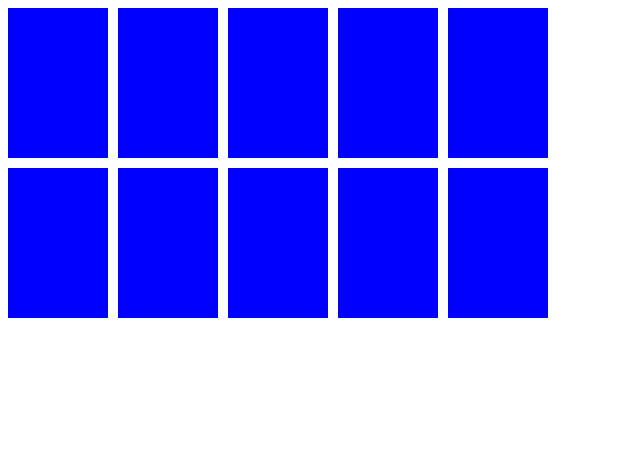
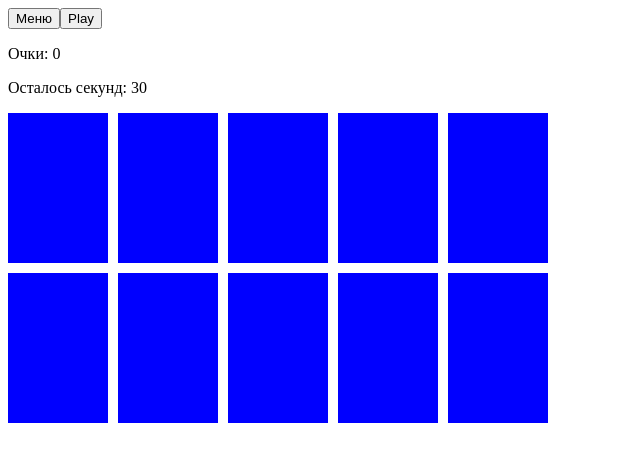
Before and after one commit to Bochesan/memory.game.yandex-praktikum, a React (Vite) app in the folder packages/client/: page /game in a window 1280 px wide. Shown: the top 462 px of the page, without its empty margins (0-640 px from the left). Built offline with nearby package versions, Linux system fonts and the light colour scheme.

Commit message:
Game Page
Таймер и подсчет очков

```diff
--- a/packages/client/src/pages/game-page/game-page.tsx
+++ b/packages/client/src/pages/game-page/game-page.tsx
@@ -1,9 +1,75 @@
+import { useState } from 'react'
 import { GameCanvas } from '../../shared/components/game-canvas'
+import { GameCountdown } from '../../shared/components/game-countdown'
+import { GameScore } from '../../shared/components/game-score'
+
+const CARD_COUNT = 10
+const GAME_TIMER = 30
+
+const handleGameOver = (): void => {
+  const isRepeat = confirm('Вы проиграли! Заново?')
+  if (isRepeat) {
+    location.reload()
+  } else {
+    console.log('Отправляем на страницу уровней')
+  }
+}
 
 export const GamePage = () => {
+  const [isPause, setPause] = useState(true)
+  const [score, setScore] = useState(0)
+  const [seconds, setSeconds] = useState(30)
+
+  const handleMenu = (): void => {
+    const isExit = confirm('Выйти из игры?')
+    if (isExit) {
+      console.log('Отправляем на страницу уровней')
+    }
+  }
+
+  const handlePause = (): void => {
+    setPause(!isPause)
+  }
+
+  const handleGameWin = (): void => {
+    handlePause()
+    const scoreTotal = score + seconds
+    const isContinue = confirm(
+      `Вы выиграли! Получено очков: ${scoreTotal} Продолжить?`
+    )
+    if (isContinue) {
+      location.reload()
+    } else {
+      console.log('Отправляем на страницу уровней')
+    }
+  }
+
+  const handleScore = (addScore: number): void => {
+    setScore(score + addScore)
+  }
+
+  const handleSeconds = (reSeconds: number): void => {
+    setSeconds(reSeconds)
+  }
+
   return (
     <>
-      <GameCanvas />
+      <button onClick={handleMenu}>Меню</button>
+      <button onClick={handlePause}>{isPause ? 'Play' : 'Pause'}</button>
+      <GameScore score={score} />
+      <GameCountdown
+        isPause={isPause}
+        initialSeconds={GAME_TIMER}
+        onComplete={handleGameOver}
+        onSeconds={handleSeconds}
+      />
+      <GameCanvas
+        isPause={isPause}
+        cardCount={CARD_COUNT}
+        onScore={handleScore}
+        onPlay={handlePause}
+        onVictory={handleGameWin}
+      />
     </>
   )
 }
--- a/packages/client/src/shared/components/game-canvas/game-canvas.tsx
+++ b/packages/client/src/shared/components/game-canvas/game-canvas.tsx
@@ -1,26 +1,14 @@
 import React, { useState, useEffect, useRef } from 'react'
 
-// Параметры игры
-/**
- * CARD_COUNT - количество карт
- * CARD_COL - количество столбцов
- * CARD_WIDTH - ширина карты px
- * CARD_HEIGHT - высоты карты px
- * CARD_MARGIN - расстояние между картами px
- */
-const CARD_COUNT = 10
-const CARD_COL = 5
-const CARD_WIDTH = 100
-const CARD_HEIGHT = 150
-const CARD_MARGIN = 10
+type GameCanvasProps = {
+  isPause: boolean
+  cardCount: number
+  onScore: (score: number) => void
+  onPlay: () => void
+  onVictory: () => void
+}
 
-// Вычисляемые параметры игры
-const CARD_VALUES: string[] = createCardValues(CARD_COUNT)
-const CARD_ROW = Math.round(CARD_COUNT / CARD_COL)
-const CANVAS_WIDTH = CARD_WIDTH * CARD_COL + CARD_MARGIN * (CARD_COL - 1)
-const CANVAS_HEIGHT = CARD_HEIGHT * CARD_ROW + CARD_MARGIN * (CARD_ROW - 1)
-
-// Генерация значений карт
+// Генерирует значения карт
 function createCardValues(count: number): string[] {
   // Определяем набор возможных значений для карт
   const possibleValues = 'ABCDEFGHIJKLMNOPQRSTUVWXYZ'
@@ -29,7 +17,7 @@ function createCardValues(count: number): string[] {
 
   // Проверяем, что значение count является четным числом
   if (count % 2 !== 0) {
-    throw new Error('Число карт CARD_COUNT должно быть четным')
+    throw new Error('Число карт cardCount должно быть четным')
   }
   // Добавляем по два значения для каждой буквы
   for (let i = 0; i < uniqueCount; i++) {
@@ -51,23 +39,61 @@ const shuffle = (array: string[]): string[] => {
 }
 
 /**
+ * @param {boolean} isPause - пауза, по умолчанию true
+ * @param {number} cardCount - количество карт
+ * @param {function} onScore - келбек паредающий очки
+ * @param {function} onPlay - келбек снимающий паузу
+ * @param {function} onVictory - келбек паредающий победу
+ *
+ * CARD_COL - количество столбцов
+ * CARD_WIDTH - ширина карты px
+ * CARD_HEIGHT - высоты карты px
+ * CARD_MARGIN - расстояние между картами px
+ * CARD_SCORE - количество очков за открытую пару
+ *
  * cards - массив карт
  * flippedCards - массив индексов перевернутых карт
  * matchedCards - массив индексов совпавших карт
  */
-export const GameCanvas: React.FC = () => {
+export const GameCanvas: React.FC<GameCanvasProps> = ({
+  isPause,
+  cardCount,
+  onScore,
+  onPlay,
+  onVictory,
+}) => {
+  // Параметры игры
+  const CARD_COUNT = cardCount
+  const CARD_COL = 5
+  const CARD_WIDTH = 100
+  const CARD_HEIGHT = 150
+  const CARD_MARGIN = 10
+  const CARD_SCORE = 2
+
+  // Вычисляемые параметры игры
+  const CARD_VALUES: string[] = createCardValues(CARD_COUNT)
+  const CARD_ROW = Math.round(CARD_COUNT / CARD_COL)
+  const CANVAS_WIDTH = CARD_WIDTH * CARD_COL + CARD_MARGIN * (CARD_COL - 1)
+  const CANVAS_HEIGHT = CARD_HEIGHT * CARD_ROW + CARD_MARGIN * (CARD_ROW - 1)
+
   const [cards, setCards] = useState<string[]>(shuffle([...CARD_VALUES]))
   const [flippedCards, setFlippedCards] = useState<number[]>([])
   const [matchedCards, setMatchedCards] = useState<number[]>([])
+  const [isVictory, setVictory] = useState<boolean>(false)
   const canvasRef = useRef<HTMLCanvasElement>(null)
 
   // Используем useEffect для перерисовки карт при изменении состояния
   useEffect(() => {
     drawCards()
+    handleVictory()
   }, [cards, flippedCards, matchedCards])
 
   // Управляет логикой переворачивания карт и проверкой совпадений
   const handleCardClick = (index: number) => {
+    if (isPause) {
+      onPlay()
+    }
+
     if (
       flippedCards.length === 2 ||
       flippedCards.includes(index) ||
@@ -83,6 +109,7 @@ export const GameCanvas: React.FC = () => {
       const [firstIndex, secondIndex] = newFlippedCards
       if (cards[firstIndex] === cards[secondIndex]) {
         setMatchedCards([...matchedCards, firstIndex, secondIndex])
+        onScore(CARD_SCORE)
       }
       setTimeout(() => {
         setFlippedCards([])
@@ -90,8 +117,18 @@ export const GameCanvas: React.FC = () => {
     }
   }
 
+  // Обработка победы
+  const handleVictory = (): void => {
+    if (cards.length === matchedCards.length) {
+      setVictory(true)
+      if (isVictory) {
+        onVictory()
+      }
+    }
+  }
+
   // Рисует карты на Canvas
-  const drawCards = () => {
+  const drawCards = (): void => {
     const canvas = canvasRef.current
     if (!canvas) return
     const ctx = canvas.getContext('2d')
--- /dev/null
+++ b/packages/client/src/shared/components/game-countdown/game-countdown.tsx
@@ -0,0 +1,41 @@
+import React, { useState, useEffect } from 'react'
+
+type GameCountdownProps = {
+  isPause: boolean
+  initialSeconds: number
+  onComplete: () => void
+  onSeconds: (seconds: number) => void
+}
+
+export const GameCountdown: React.FC<GameCountdownProps> = ({
+  isPause,
+  initialSeconds,
+  onComplete,
+  onSeconds,
+}) => {
+  const [seconds, setSeconds] = useState(initialSeconds)
+
+  useEffect(() => {
+    if (seconds > 0) {
+      if (isPause) {
+        return
+      }
+
+      const timerId = setInterval(() => {
+        setSeconds(prevSeconds => prevSeconds - 1)
+      }, 1000)
+
+      onSeconds(seconds)
+
+      return () => clearInterval(timerId)
+    } else {
+      onComplete()
+    }
+  }, [isPause, seconds, onComplete])
+
+  return (
+    <div className="game-countdown">
+      {seconds > 0 ? <p>Осталось секунд: {seconds}</p> : <p>Время вышло!</p>}
+    </div>
+  )
+}
--- /dev/null
+++ b/packages/client/src/shared/components/game-countdown/index.ts
@@ -0,0 +1 @@
+export * from './game-countdown'
--- /dev/null
+++ b/packages/client/src/shared/components/game-score/game-score.tsx
@@ -0,0 +1,13 @@
+import React from 'react'
+
+type GameScoreProps = {
+  score: number
+}
+
+export const GameScore: React.FC<GameScoreProps> = ({ score }) => {
+  return (
+    <div className="game-score">
+      <p>Очки: {score}</p>
+    </div>
+  )
+}
--- /dev/null
+++ b/packages/client/src/shared/components/game-score/index.ts
@@ -0,0 +1 @@
+export * from './game-score'
--- a/packages/client/src/shared/components/index.ts
+++ b/packages/client/src/shared/components/index.ts
@@ -1,3 +1,5 @@
 export * from './error-boundary'
 export * from './game-canvas'
+export * from './game-countdown'
+export * from './game-score'
 export * from './app'
```
